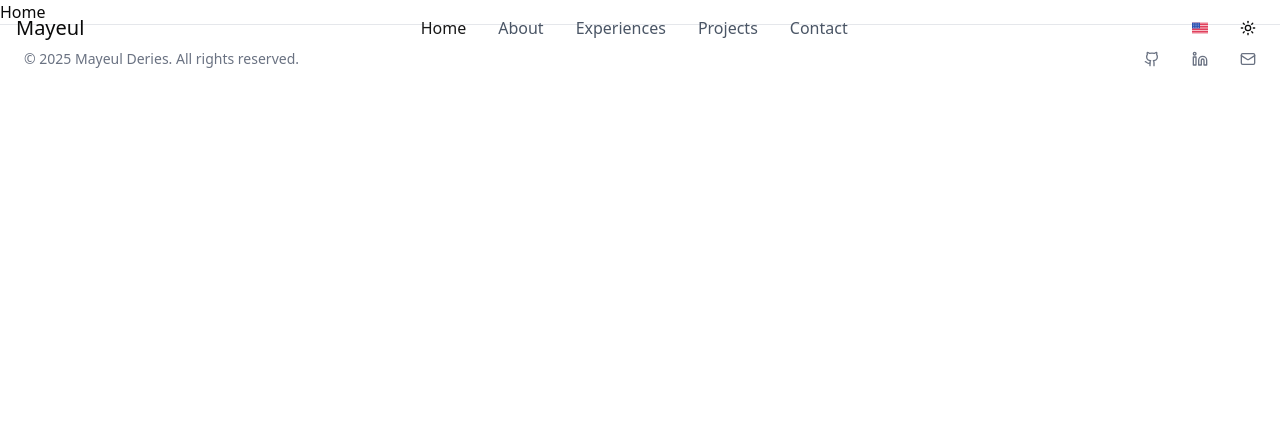
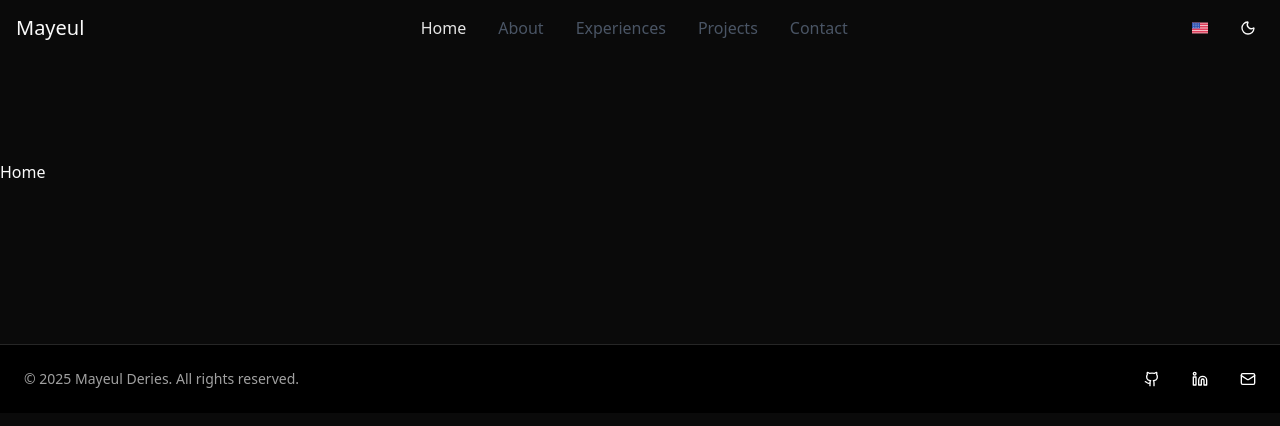
Before and after one commit to Mayeul-Deries/my-portfolio, a React (Vite) app: page / in a window 1280 px wide. Shown: the top 426 px of the page. Built offline with nearby package versions, Linux system fonts and the light colour scheme.

Commit message:
feat: configure router

```diff
--- a/src/App.tsx
+++ /dev/null
@@ -1,5 +0,0 @@
-import { Router } from "./router/routes";
-
-export const App = () => {
-  return <Router />;
-};
--- a/src/main.tsx
+++ b/src/main.tsx
@@ -1,19 +1,17 @@
 import { StrictMode } from "react";
 import { createRoot } from "react-dom/client";
 import "./styles/index.css";
-import { App } from "./App";
+import { RouterProvider } from "react-router-dom";
+import { router } from "./router/routes.tsx";
+import { ThemeProvider } from "./providers/ThemeProvider.tsx";
 import "./lib/i18n";
-import { BrowserRouter } from "react-router-dom";
-import { ThemeProvider } from "./providers/ThemeProvider";
 import { Toaster } from "./components/ui/sonner";
 
 createRoot(document.getElementById("root")!).render(
   <StrictMode>
-    <ThemeProvider defaultTheme="light" storageKey="vite-ui-theme">
-      <BrowserRouter>
-        <App />
-        <Toaster />
-      </BrowserRouter>
+    <ThemeProvider defaultTheme="dark" storageKey="vite-ui-theme">
+      <RouterProvider router={router} />
+      <Toaster />
     </ThemeProvider>
   </StrictMode>,
 );
--- a/src/pages/Home/index.tsx
+++ b/src/pages/Home.tsx
@@ -3,5 +3,5 @@ import { useTranslation } from "react-i18next";
 export const Home = () => {
   const { t } = useTranslation();
 
-  return <>{t("pages.home.home")}</>;
+  return <div className="py-40 mx-auto">{t("pages.home.home")}</div>;
 };
--- a/src/router/routes.tsx
+++ b/src/router/routes.tsx
@@ -1,15 +1,29 @@
+import { createBrowserRouter, Outlet } from "react-router-dom";
 import { Home } from "@/pages/Home";
-import { Routes, Route } from "react-router-dom";
-import { LayoutWrapper } from "./LayoutWrapper";
+import { Navbar } from "@/components/customs/Navbar";
+import { Footer } from "@/components/customs/Footer";
 
-export const Router = () => {
-  return (
-    <>
-      <Routes>
-        <Route element={<LayoutWrapper />}>
-          <Route path="/" element={<Home />} />
-        </Route>
-      </Routes>
-    </>
-  );
-};
+const RootLayout = () => (
+  <>
+    <Navbar />
+    <Outlet />
+    <Footer />
+  </>
+);
+
+export const router = createBrowserRouter([
+  {
+    path: "/",
+    element: <RootLayout />,
+    children: [
+      {
+        path: "/",
+        element: (
+          <>
+            <Home />
+          </>
+        ),
+      },
+    ],
+  },
+]);
```
